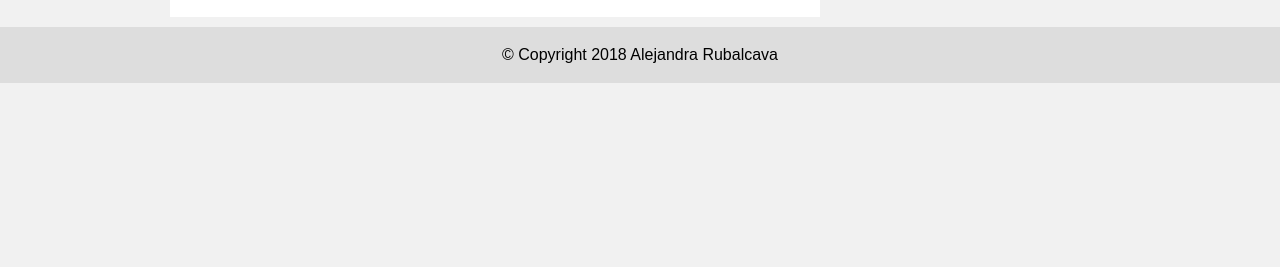
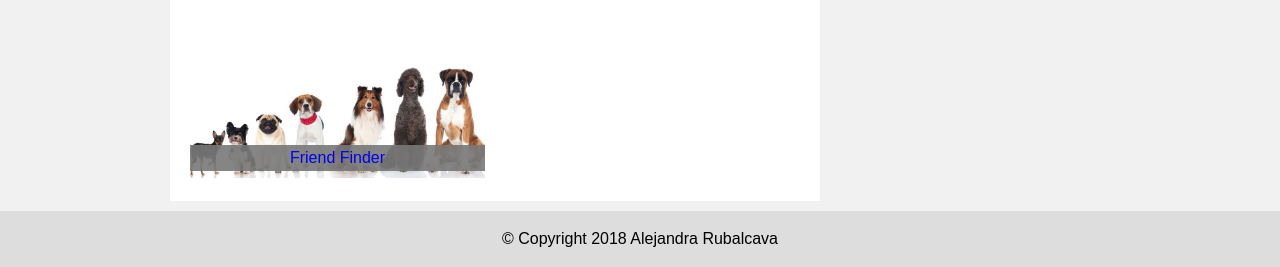
Before and after one commit to AlexRubes/Basic-Portfolio, a plain HTML site: page portfolio.html in a window 1280 px wide. Shown: the part 680-947 px from the top of the page. Before the commit the page ends 800 px from the top, so only its background shows below. Drawn offline with Linux system fonts and the light colour scheme.

Commit message:
added friend finder

```diff
--- a/portfolio.html
+++ b/portfolio.html
@@ -73,8 +73,17 @@
         <div class="column">
             <div class="content">
             <a href="https://alexrubes.github.io/Project-One/" target="_blank">
-                <img src="./assets/images/chicsky.jpg" alt="fifth" style="width:100%">
+                <img src="./assets/images/chicsky.jpg" alt="sixth" style="width:100%">
                     <h3 class="tilename">Trip Thang</h3>
+            </a>
+            </div>
+        </div>
+
+        <div class="column">
+            <div class="content">
+            <a href="https://fast-dusk-69895.herokuapp.com/" target="_blank">
+                <img src="./assets/images/dogs.jpg" alt="seventh" style="width:100%">
+                    <h3 class="tilename">Friend Finder</h3>
             </a>
             </div>
         </div>
```
Also changed, not shown: assets/images/dogs.jpg (added).
